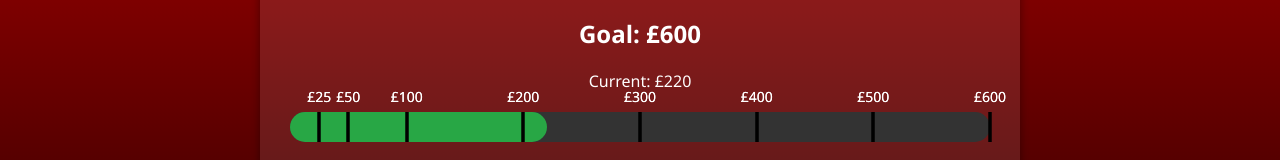
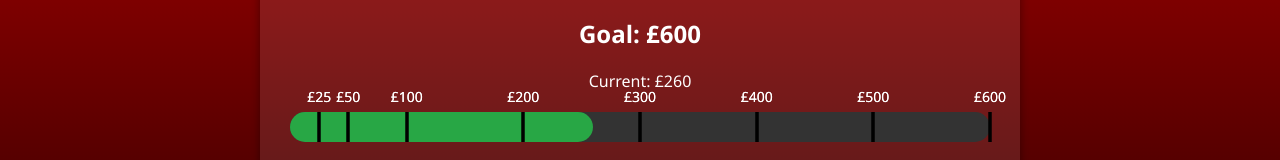
Before and after one commit to OTDesigns/charitymonth, a plain HTML site: page index.html in a window 1280 px wide. Shown: the part 287-447 px from the top of the page. Drawn offline with Linux system fonts and the light colour scheme.

Commit message:
Add files via upload

```diff
--- a/index.html
+++ b/index.html
@@ -184,7 +184,7 @@
 
   <script>
     // Set the current raised amount
-    const currentAmount = 220; // 👈 Update this value with your actual current amount raised
+    const currentAmount = 260; // 👈 Update this value with your actual current amount raised
     const goalAmount = 600;
 
     // Update the current raised amount in the UI
```
